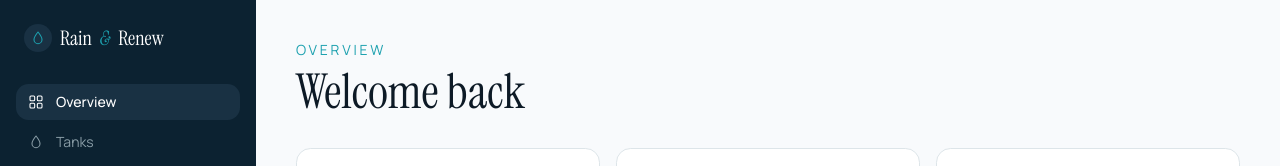
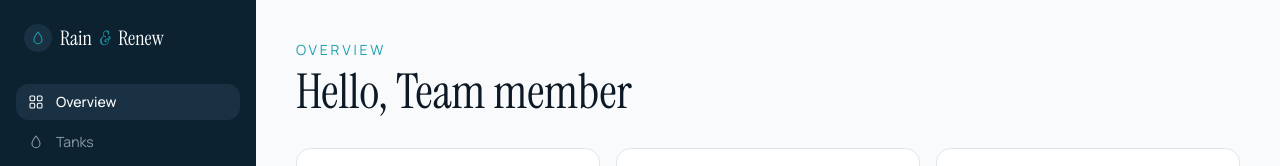
Before and after one commit to Odd-Shoes-Dev/water-system, a Next.js app: page /dashboard in a window 1280 px wide. Shown: the top 166 px of the page. Built offline with nearby package versions, Linux system fonts and the light colour scheme; no server answers; the database is empty.

Commit message:
Change Overview greeting to "Hello, Team member"

```diff
--- a/app/dashboard/page.tsx
+++ b/app/dashboard/page.tsx
@@ -26,7 +26,10 @@ export default async function DashboardOverviewPage() {
     <div className="space-y-8">
       <div>
         <p className="text-sm uppercase tracking-[0.2em] text-accent">Overview</p>
-        <h1 className="mt-2 font-heading text-5xl">Welcome back</h1>
+        {/* "Team member" matches the sidebar footer's placeholder; both become
+            the real signed-in name once Google sign-in + the allowlist land
+            (see docs/known-issues.md). */}
+        <h1 className="mt-2 font-heading text-5xl">Hello, Team member</h1>
       </div>
 
       <div className="grid grid-cols-2 gap-4 lg:grid-cols-3">
```
